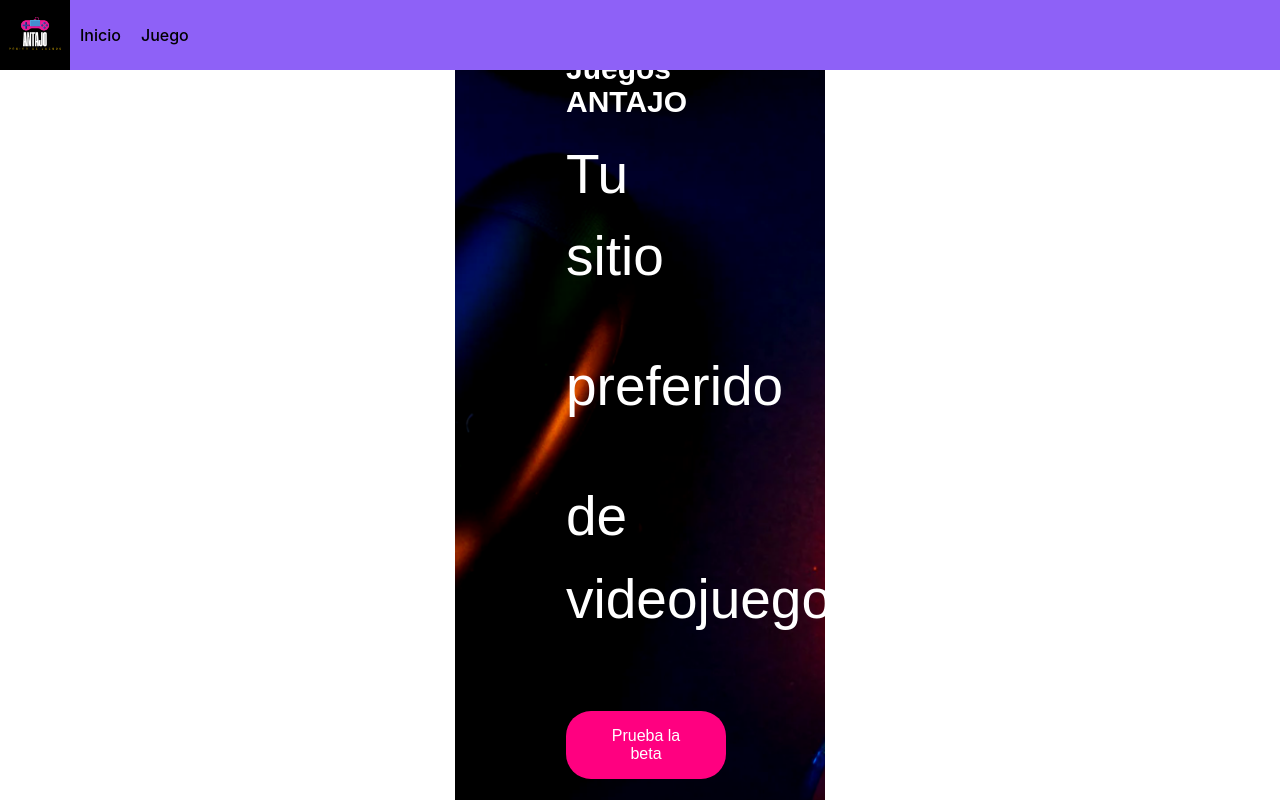
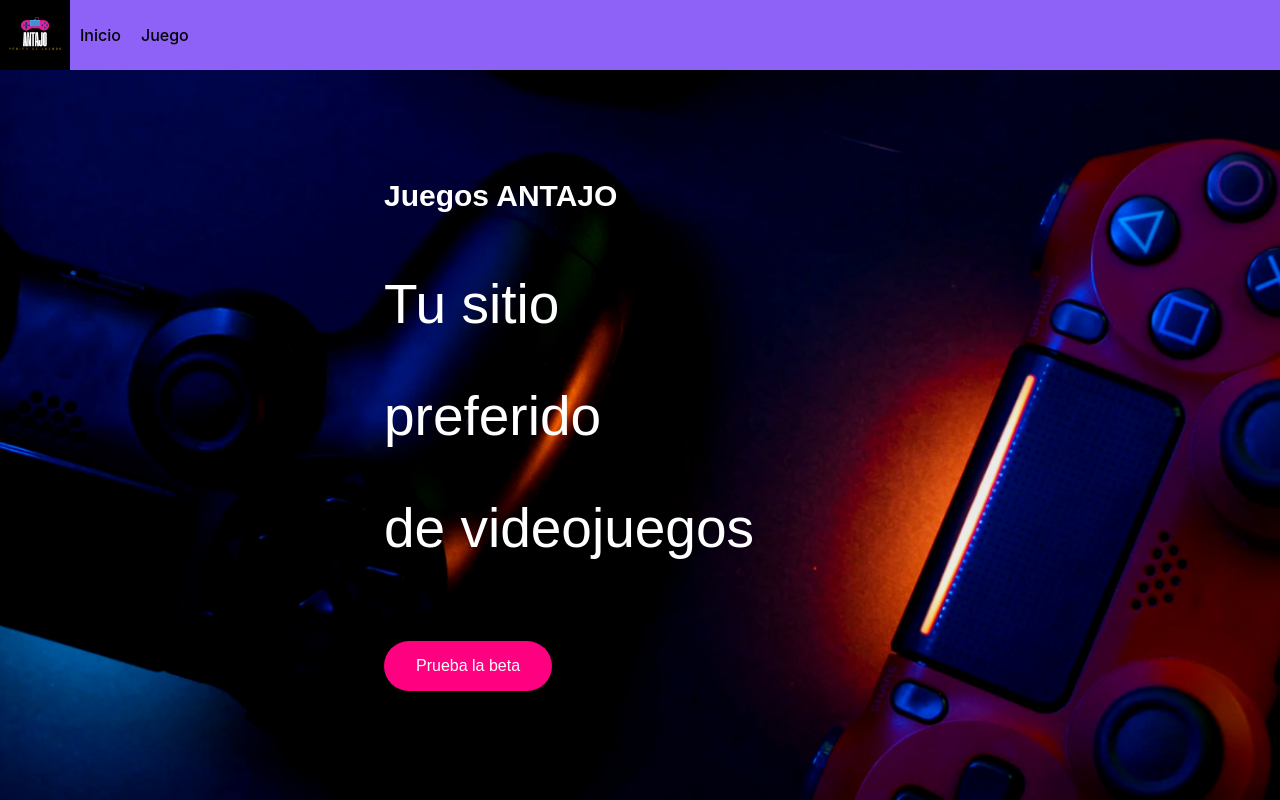
Before and after one commit to JosiasAlvaredo/info-project, a React (Vite) app in the folder vite-project/: page / in a window 1280 px wide. Built offline with nearby package versions, Linux system fonts and the light colour scheme; a web font is replaced by a local one.

Commit message:
VoF casi completo

```diff
--- a/vite-project/src/App.css
+++ b/vite-project/src/App.css
@@ -2,7 +2,7 @@
   background-image: url('./Imagenes/Fondo.png');
   background-size: cover;
   background-position: center;
-  width: 100%;
+  width: 100vw;
   height: 100vh;
   display: flex;
   flex-direction: column;
--- a/vite-project/src/Componentes/VoF.jsx
+++ b/vite-project/src/Componentes/VoF.jsx
@@ -27,7 +27,6 @@ function VoF() {
             showQuestion(data.results[0]);
         } catch (error) {
             console.error("Error fetching the question:", error);
-            setResultMessage('Error loading question. Please try again later.');
         } finally {
             setLoading(false);
         }
```
